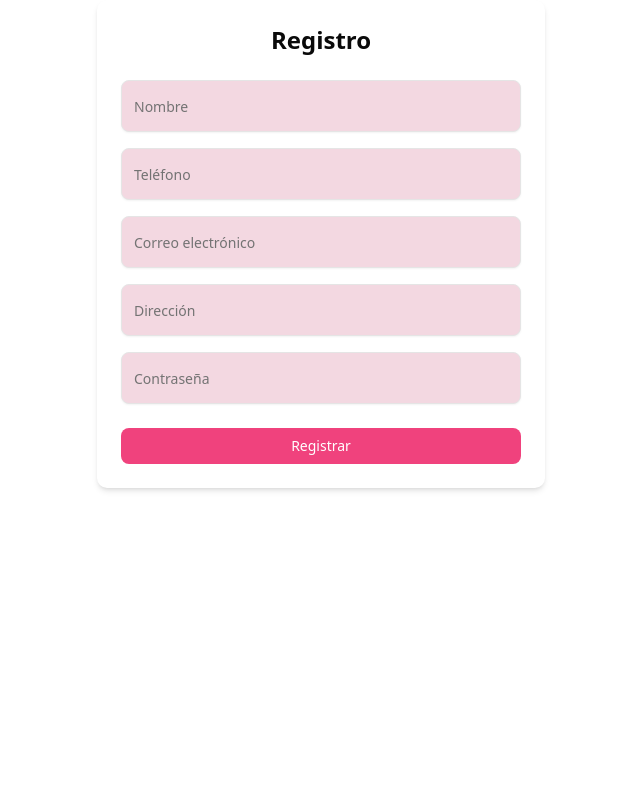
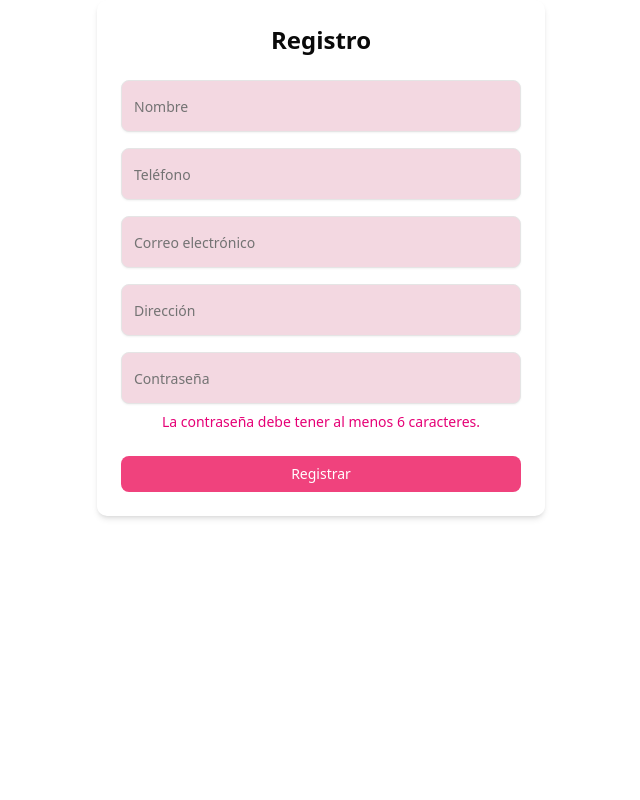
Before and after one commit to cristhian2020/io2-ecomerce, a Next.js app: page /register in a window 1280 px wide. Shown: the top 800 px of the page, without its empty margins (319-959 px from the left). Built offline with nearby package versions, Linux system fonts and the light colour scheme; no server answers.

Commit message:
detalles visuales

```diff
--- a/app/(auth)/register/page.tsx
+++ b/app/(auth)/register/page.tsx
@@ -105,6 +105,9 @@ export default function RegisterPage() {
               setFormData({ ...formData, password: e.target.value })
             }
           />
+          <p className="mt-2 text-sm text-center text-pink-600">
+            La contraseña debe tener al menos 6 caracteres.
+          </p>
           <Button type="submit" className="mt-6 w-full bg-[#F0427D] text-white" >
             Registrar
           </Button>
```
